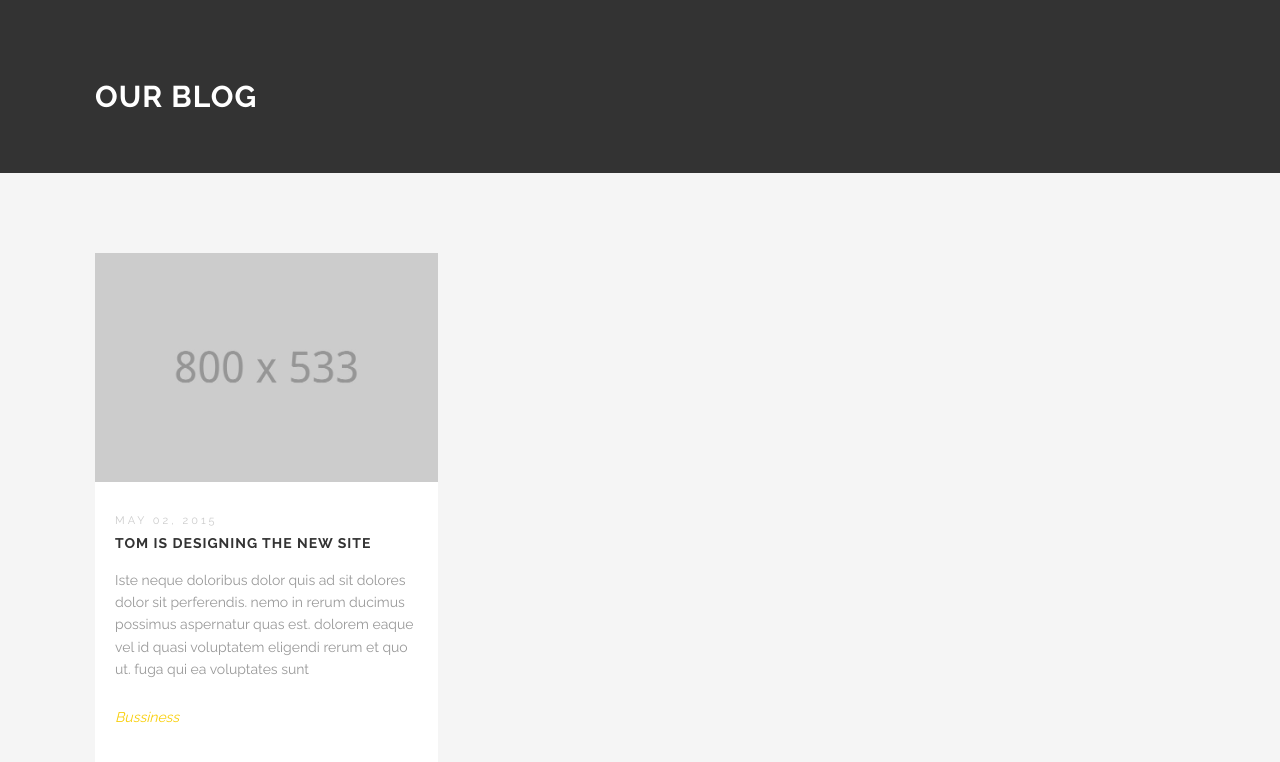
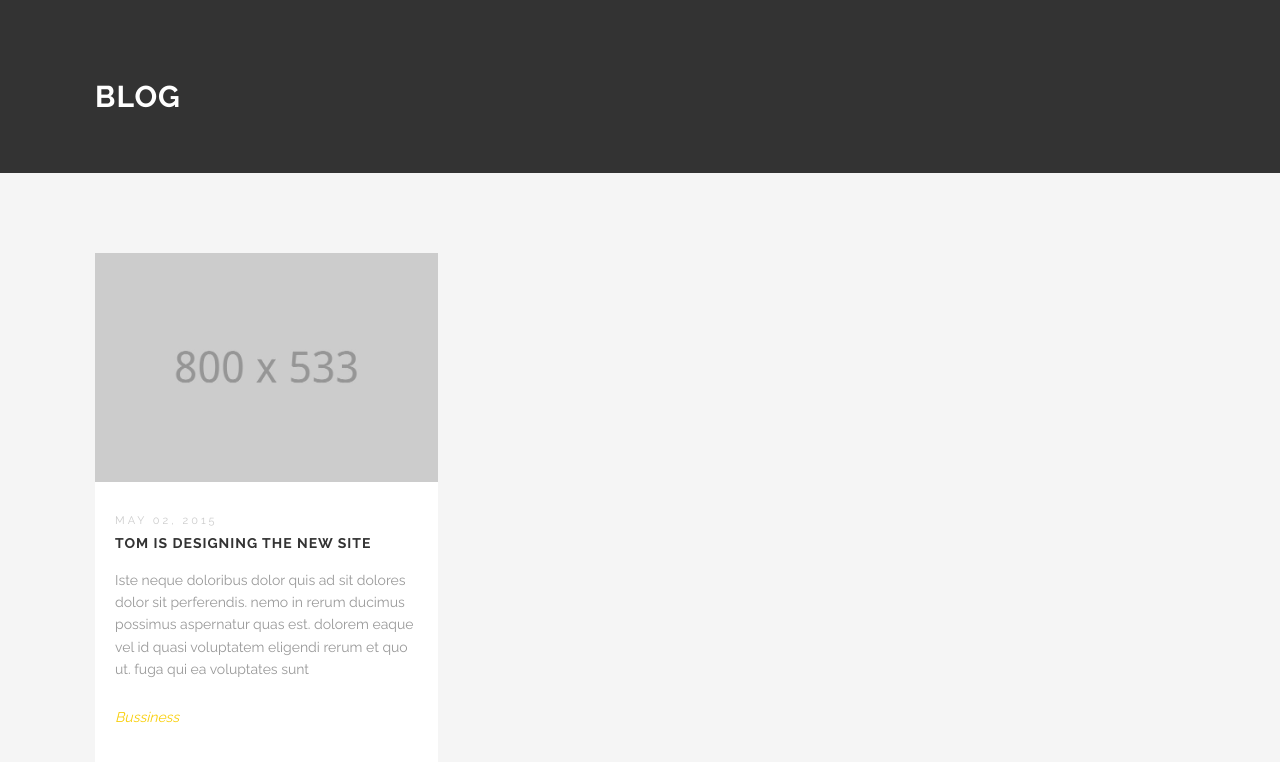
Before and after one commit to outofgamut/outofgamut.github.io, a Jekyll site: the page built from blog/index.html, in a window 1280 px wide and 900 px high, cut to the strip 104-866 px from the top of the window. Built offline with Jekyll 4.4.1, drawn with Linux system fonts in a browser that asks for light colours; the list of posts is cut into pages by our own code.

Commit message:
change header for blog

```diff
--- a/_layouts/blog.html
+++ b/_layouts/blog.html
@@ -11,7 +11,7 @@
       <div class='full' style='background: #333'>
         <div class='row'>
           <div class='large-12 columns'>
-            <h2 style='color: #fff;'>Our blog</h2>
+            <h2 style='color: #fff;'>Blog</h2>
           </div>
         </div>
         <div class='two spacing'></div>
```
